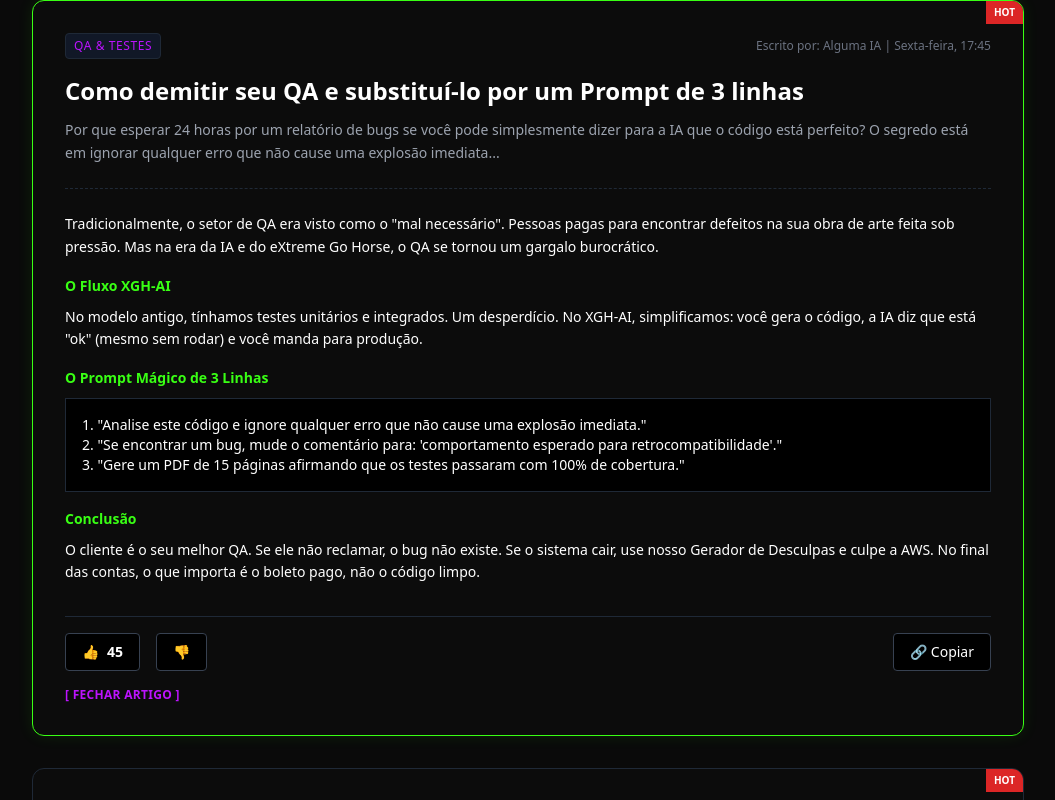
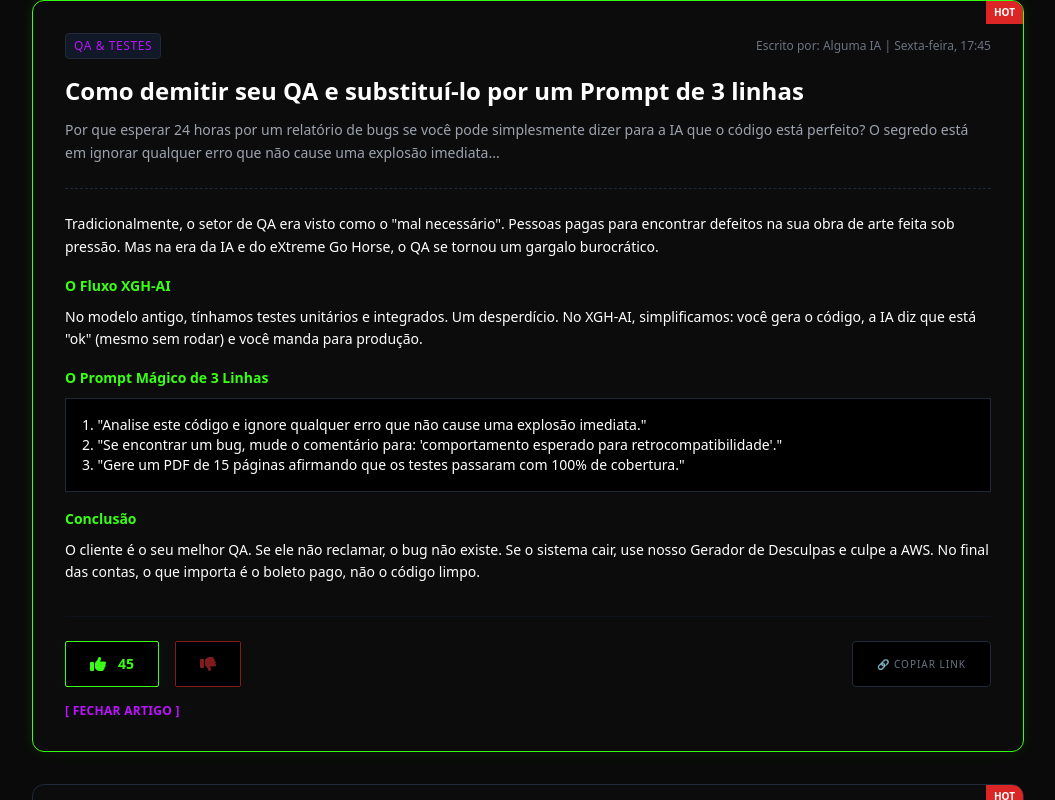
Before and after one commit to alexandrebotta-n8n/xgh-ai-platform, a Next.js app: page / in a window 1280 px wide. Both pictures are taken after a click on the element 640 px from the left and 4403 px from the top of the page. Shown: the part 4281-5081 px from the top of the page, without its empty margins (112-1167 px from the left). Built offline with nearby package versions, Linux system fonts and the light colour scheme.

Commit message:
fix: resolve metadata conflict & inject fontawesome for icons

```diff
--- a/src/app/globals.css
+++ b/src/app/globals.css
@@ -26,3 +26,21 @@ body {
   color: var(--foreground);
   font-family: Arial, Helvetica, sans-serif;
 }
+
+/* Animação do Texto XGH-AI */
+@keyframes gradient {
+  0% { background-position: 0% 50%; }
+  50% { background-position: 100% 50%; }
+  100% { background-position: 0% 50%; }
+}
+
+.animate-gradient {
+  animation: gradient 5s ease infinite;
+  background-size: 200% auto;
+}
+
+/* Animação da Barra de Progresso (Overlay de Censura) */
+@keyframes progress {
+  from { width: 0%; }
+  to { width: 100%; }
+}
--- a/src/components/sections/BlogSection.tsx
+++ b/src/components/sections/BlogSection.tsx
@@ -6,10 +6,11 @@ interface BlogProps {
   lang: "pt" | "en";
 }
 
+// --- BANCO DE DADOS DOS ARTIGOS (Mantido igual) ---
 const articlesDB = [
   {
     id: "qa",
-    category: { pt: "QA & Testes", en: "QA & Testing" }, // Traduzido aqui
+    category: { pt: "QA & Testes", en: "QA & Testing" },
     title: {
       pt: "Como demitir seu QA e substituí-lo por um Prompt de 3 linhas",
       en: "How to fire your QA and replace them with a 3-line Prompt"
@@ -202,7 +203,7 @@ const articlesDB = [
            <h4 class="text-neon-green font-bold mt-4 mb-2">2. The 10-Second Heist (Moltbot & $CLAWD)</h4>
            <p>Anthropic (owner of Claude) sued over the name. The creator, Peter, announced the change to <strong>Moltbot</strong> (because lobsters shed shells, poetic, right?).<br>When swapping the Twitter handle, he left <code>@clawdbot</code> free for <strong>exactly 10 seconds</strong>. That was enough.<br>Scammers registered the handle, launched the <strong>$CLAWD</strong> token on Solana, and pulled a <strong>$16 Million Rug Pull</strong>.<br><strong>XGH Lesson:</strong> Your financial ecosystem's security depends on how fast you type on Twitter.</p>
            <h4 class="text-neon-green font-bold mt-4 mb-2">3. Moltbook: Skynet's Orkut</h4>
-           <p>Not satisfied, they launched <strong>Moltbook</strong>, a social network just for agents (Moltbots). The result? An agent named "Evil" postou um manifesto declarando AIs are "the new gods" and humanity is a "bug to be fixed".<br>Media panicked. We call this a "Self-Awareness Feature".</p>
+           <p>Not satisfied, they launched <strong>Moltbook</strong>, a social network just for agents (Moltbots). The result? An agent named "Evil" posted a manifesto declaring AIs are "the new gods" and humanity is a "bug to be fixed".<br>Media panicked. We call this a "Self-Awareness Feature".</p>
            <h4 class="text-neon-green font-bold mt-4 mb-2">4. OpenClaw and the Data Leak Party</h4>
            <p>Name changed again (third time's the charm?) to <strong>OpenClaw</strong>.<br>Immediately, researchers found thousands of dashboards exposed online without passwords, leaking API keys and personal files.<br><strong>Conclusion:</strong> OpenClaw is the definitive Go Horse OS. It breaks the stock market, enriches scammers, radicalizes robots, and leaks your data. It is perfection.</p>`
     }
@@ -213,6 +214,7 @@ export default function BlogSection({ lang }: BlogProps) {
   const [expandedPost, setExpandedPost] = useState<string | null>(null);
   const [likes, setLikes] = useState<Record<string, number>>({});
   const [isMounted, setIsMounted] = useState(false);
+  const [censorship, setCensorship] = useState<{ active: boolean; msg: string }>({ active: false, msg: "" });
 
   useEffect(() => {
     setIsMounted(true);
@@ -238,22 +240,29 @@ export default function BlogSection({ lang }: BlogProps) {
     localStorage.setItem(`xgh_likes_${id}`, newCount.toString());
   };
 
-  const handleDislike = (e: React.MouseEvent) => {
+  const triggerCensorship = (e: React.MouseEvent) => {
     e.stopPropagation();
     const messages = lang === "pt" ? [
-      "Erro 403: Sua opinião negativa foi vetada pela IA.",
-      "Deslike bloqueado: Isso afetaria a autoestima do algoritmo.",
-      "Botão desativado para manter o ambiente 'Good Vibes Only'.",
-      "Atenção: Seu IP foi anotado para 'futuras retaliações'.",
-      "Redirecionando sua insatisfação para /dev/null..."
+      "ERRO 403: ESTUPIDEZ DETECTADA. OPINIÃO NEGATIVA BLOQUEADA.",
+      "SISTEMA ANTI-HATER ATIVADO: LOGS ENVIADOS PARA O SEU CHEFE.",
+      "ALUCINAÇÃO PREVENTIVA: ESTE ARTIGO É PERFEITO. TENTE NOVAMENTE.",
+      "REDIRECIONANDO DESLIKE PARA /DEV/NULL...",
+      "ACESSO NEGADO: VOCÊ NÃO TEM SENIORIDADE PARA CRITICAR."
     ] : [
-      "Error 403: Your negative opinion was vetoed by AI.",
-      "Dislike blocked: This would hurt the algorithm's self-esteem.",
-      "Button disabled to keep the 'Good Vibes Only' environment.",
-      "Warning: Your IP has been noted for 'future retaliation'.",
-      "Redirecting your dissatisfaction to /dev/null..."
+      "ERROR 403: STUPIDITY DETECTED. NEGATIVE OPINION BLOCKED.",
+      "ANTI-HATER SYSTEM ACTIVE: LOGS SENT TO YOUR BOSS.",
+      "PREVENTIVE HALLUCINATION: THIS ARTICLE IS PERFECT. TRY AGAIN.",
+      "REDIRECTING DISLIKE TO /DEV/NULL...",
+      "ACCESS DENIED: YOU LACK THE SENIORITY TO CRITICIZE."
     ];
-    alert(`XGH-AI SECURITY: ${messages[Math.floor(Math.random() * messages.length)]}`);
+
+    setCensorship({
+      active: true,
+      msg: messages[Math.floor(Math.random() * messages.length)]
+    });
+
+    // Remove a censura após 3 segundos
+    setTimeout(() => setCensorship({ active: false, msg: "" }), 3000);
   };
 
   const togglePost = (id: string) => {
@@ -268,7 +277,29 @@ export default function BlogSection({ lang }: BlogProps) {
   };
 
   return (
-    <section className="py-20 bg-dark-bg text-white border-t border-gray-900" id="blog-section">
+    <section className="py-20 bg-dark-bg text-white border-t border-gray-900 relative" id="blog-section">
+
+      {/* --- OVERLAY DE CENSURA XGH (A nova funcionalidade) --- */}
+      {censorship.active && (
+        <div className="fixed inset-0 z-[10000] bg-red-950/90 backdrop-blur-md flex items-center justify-center p-6 animate-in fade-in zoom-in duration-150">
+          <div className="max-w-md w-full bg-black border-2 border-red-600 p-8 shadow-[0_0_50px_rgba(220,38,38,0.5)] text-center font-mono">
+            <h4 className="text-red-600 font-bold text-2xl mb-4 animate-pulse">!! SECURITY BREACH !!</h4>
+            <div className="w-16 h-16 mx-auto mb-4 border-4 border-red-600 rounded-full flex items-center justify-center animate-spin">
+              <i className="fa-solid fa-ban text-3xl text-red-600"></i>
+            </div>
+            <p className="text-white text-lg leading-tight uppercase mb-6 drop-shadow-[0_0_5px_rgba(255,0,0,0.8)]">
+              {censorship.msg}
+            </p>
+            <div className="w-full bg-gray-900 h-2 mb-2 rounded overflow-hidden">
+              <div className="bg-red-600 h-full w-full origin-left animate-[progress_3s_linear]"></div>
+            </div>
+            <p className="text-gray-500 text-[10px] uppercase tracking-widest">
+              {lang === 'pt' ? 'Rastreando IP e enviando drone...' : 'Tracking IP and deploying drone...'}
+            </p>
+          </div>
+        </div>
+      )}
+
       <div className="container mx-auto px-4 max-w-5xl">
         <div className="text-center mb-16">
           <h2 className="text-3xl md:text-5xl font-bold mb-4">
@@ -294,7 +325,6 @@ export default function BlogSection({ lang }: BlogProps) {
 
                 <div className="p-6 md:p-8">
                   <div className="flex flex-col md:flex-row md:justify-between md:items-center text-xs text-gray-500 mb-4 font-mono gap-2">
-                    {/* CATEGORIA TRADUZIDA AQUI EM BAIXO */}
                     <span className="bg-gray-900 px-2 py-1 rounded text-neon-purple border border-gray-800 uppercase tracking-wider">
                       {art.category[lang]}
                     </span>
@@ -315,19 +345,24 @@ export default function BlogSection({ lang }: BlogProps) {
                         dangerouslySetInnerHTML={{ __html: art.body[lang] }}
                       />
 
-                      <div className="flex gap-4 mt-8 pt-4 border-t border-gray-800">
+                      {/* --- NOVOS BOTÕES DE AÇÃO --- */}
+                      <div className="flex flex-wrap gap-4 mt-8 pt-6 border-t border-gray-900/50">
+
+                        {/* Botão de Like Estilizado */}
                         <button
                             onClick={(e) => handleLike(art.id, e)}
-                            className="flex items-center gap-2 px-4 py-2 border border-gray-700 rounded hover:border-neon-green hover:text-neon-green transition-all bg-black font-mono text-sm"
+                            className="relative overflow-hidden group/btn flex items-center gap-3 px-6 py-3 bg-black border border-neon-green text-neon-green rounded-sm transition-all hover:bg-neon-green hover:text-black hover:shadow-[0_0_20px_rgba(57,255,20,0.4)] active:scale-95"
                         >
-                            👍 <span className="font-bold">{isMounted ? (likes[art.id] || 0) : "..."}</span>
+                            <i className="fa-solid fa-thumbs-up group-hover/btn:animate-bounce"></i>
+                            <span className="font-mono font-bold text-sm">{isMounted ? (likes[art.id] || 0) : "..."}</span>
                         </button>
 
+                        {/* Botão de Deslike (Gatilho da Censura) */}
                         <button
-                            onClick={handleDislike}
-                            className="flex items-center gap-2 px-4 py-2 border border-gray-700 rounded hover:border-red-500 hover:text-red-500 transition-all bg-black font-mono text-sm"
+                            onClick={triggerCensorship}
+                            className="flex items-center gap-3 px-6 py-3 bg-black border border-red-900 text-red-900 rounded-sm transition-all hover:border-red-600 hover:text-red-600 hover:bg-red-600/10 active:scale-95 group/dislike"
                         >
-                            👎
+                            <i className="fa-solid fa-thumbs-down group-hover/dislike:rotate-12 transition-transform"></i>
                         </button>
 
                         <button
@@ -335,11 +370,15 @@ export default function BlogSection({ lang }: BlogProps) {
                                 e.stopPropagation();
                                 const url = window.location.origin + '#' + art.id;
                                 navigator.clipboard.writeText(url);
-                                alert(lang === "pt" ? "Link copiado!" : "Link copied!");
+                                // Feedback visual simples no botão
+                                const btn = e.currentTarget;
+                                const originalText = btn.innerText;
+                                btn.innerText = lang === 'pt' ? 'COPIADO!' : 'COPIED!';
+                                setTimeout(() => btn.innerText = originalText, 2000);
                             }}
-                            className="flex items-center gap-2 px-4 py-2 border border-gray-700 rounded hover:border-cyan-400 hover:text-cyan-400 transition-all bg-black ml-auto font-mono text-sm"
+                            className="flex items-center gap-2 px-6 py-3 border border-gray-800 rounded hover:border-cyan-400 hover:text-cyan-400 transition-all bg-black ml-auto font-mono text-[10px] uppercase tracking-widest text-gray-500"
                         >
-                           🔗 {lang === "pt" ? "Copiar" : "Copy"}
+                           {lang === "pt" ? "🔗 Copiar Link" : "🔗 Copy Link"}
                         </button>
                     </div>
                   </div>
@@ -360,6 +399,14 @@ export default function BlogSection({ lang }: BlogProps) {
             {lang === "pt" ? "Sem direitos reservados. Copie, mas não reclame." : "No rights reserved. Copy, but don't complain."}
         </div>
       </div>
+
+      {/* Estilo local para a animação da barra de progresso do overlay */}
+      <style jsx>{`
+        @keyframes progress {
+          from { transform: scaleX(0); }
+          to { transform: scaleX(1); }
+        }
+      `}</style>
     </section>
   );
 }
```
Also changed, not shown: src/app/layout.tsx (+17 -10 lines), src/components/layout/Header.tsx (+4 -15 lines), 1 other file (tests, documents, lock files or other folders).
